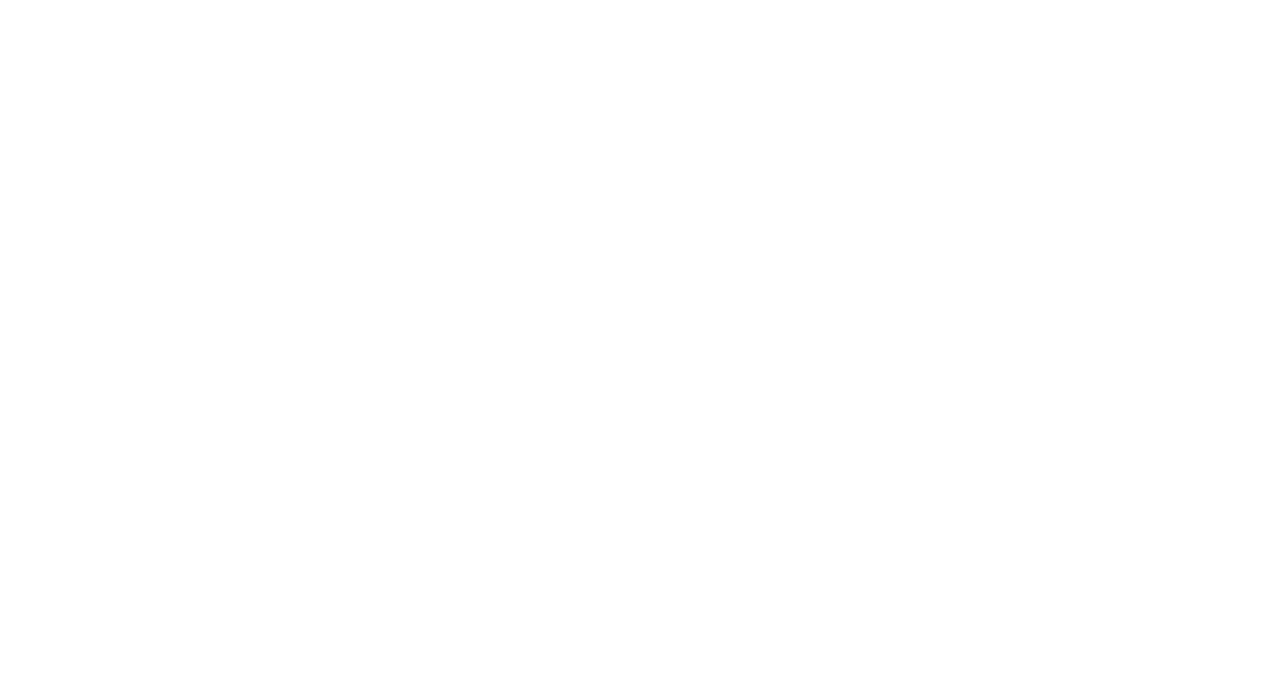
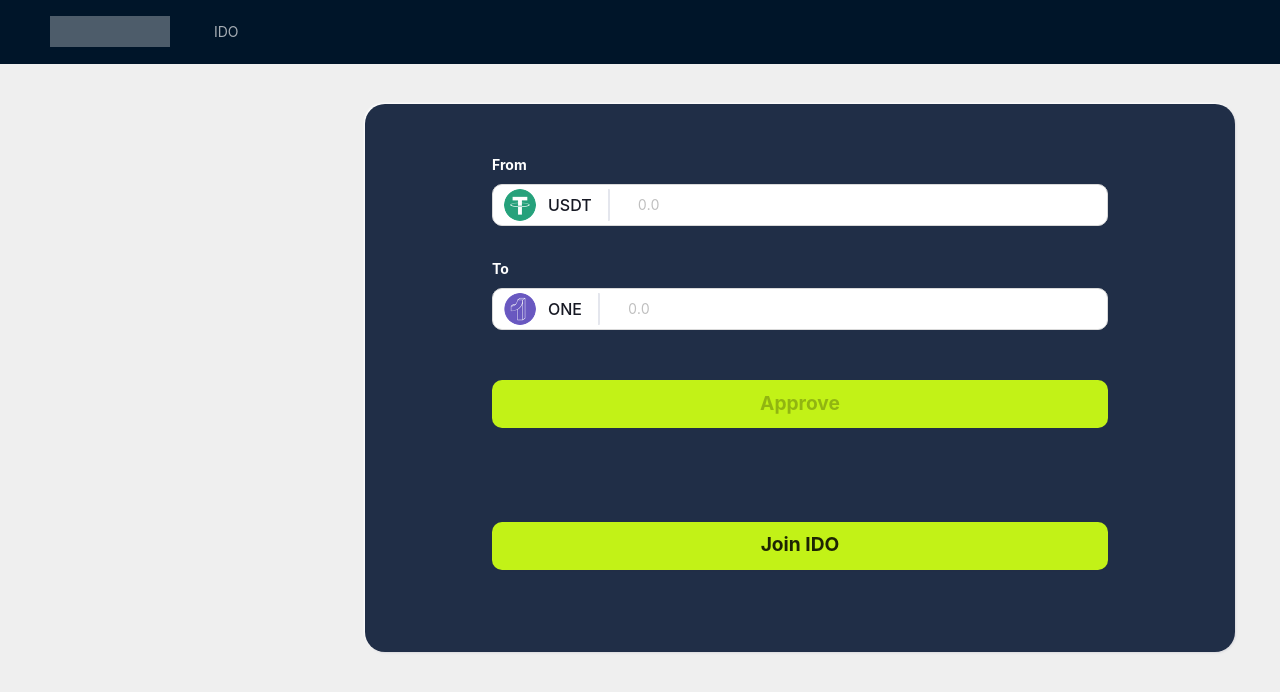
Before and after one commit to zlxiao97/anchor, a React (Create React App) app: page /ido in a window 1280 px wide. Before the commit this address had no page. Shown: the top 692 px of the page. Built offline with nearby package versions, Linux system fonts and the light colour scheme.

Commit message:
feat: form validate/hover style

```diff
--- a/src/App.css
+++ b/src/App.css
@@ -49,6 +49,11 @@
     Cantarell, "Fira Sans", "Droid Sans", "Helvetica Neue", sans-serif;
 }
 
+/* 去掉默认 button focus 样式 */
+.ant-btn:focus {
+  color: rgba(0, 0, 0, 0.85) !important;
+}
+
 hr {
   padding: 0px;
   margin: 80px 0px 40px;
--- /dev/null
+++ b/src/components/AmountInput/index.js
@@ -0,0 +1,18 @@
+import { Input } from "antd";
+import { get } from "lodash";
+import { isAmount } from "../../utils/utils";
+
+export default (props) => {
+  const onChange = (e) => {
+    const value = get(e, "target.value", "");
+    if (isAmount(value)) return props.onChange(e);
+  };
+  return (
+    <Input
+      {...props}
+      autoComplete="off"
+      placeholder="0.0"
+      onChange={onChange}
+    />
+  );
+};
--- a/src/config/routes.js
+++ b/src/config/routes.js
@@ -1,4 +1,4 @@
-export const homePath = '/page1'
+export const homePath = '/ido'
 
 export default [
   // Dashboard 仅为 demo
@@ -8,8 +8,8 @@
   //   component: require("../pages/Dashboard").default
   // },
   {
-    name: "Page1",
-    path: "page1",
-    component: require("../pages/Page1").default
+    name: "IDO",
+    path: "ido",
+    component: require("../pages/IDO").default
   }
 ];
--- /dev/null
+++ b/src/pages/IDO/config/layout.js
@@ -0,0 +1,3 @@
+export default [
+  { i: "m1", x: 2.5, y: 0, w: 7, h: 8 },
+];
--- a/src/pages/Page1/index.js
+++ b/src/pages/IDO/index.js
@@ -1,6 +1,6 @@
 import ModuleContainer from "../../components/ModuleContainer";
 import PageLayout from "../../layout/PageLayout";
-import Form from "./components/Form";
+import Form from "./modules/Form";
 import layout from "./config/layout";
 import styles from './index.module.css'
 
--- /dev/null
+++ b/src/pages/IDO/modules/Form/StatefulHOC/index.js
@@ -0,0 +1,35 @@
+import { Form } from "antd";
+import { useState } from "react";
+
+export default (Stateless) => {
+  return (props) => {
+    const [form] = Form.useForm();
+    const [isValid, setIsValid] = useState(false);
+
+    const onFinish = (values) => {
+      console.log("Received values of form: ", values);
+    };
+    const handleJoinBtnClick = () => {
+      console.log("join button was clicked");
+    };
+    const onValuesChange = () => {
+      // 校验表单是否已填写完全
+      const values = form.getFieldsValue();
+      // 不认为 0 是空值
+      const isNotEmpty = (item) => item !== undefined && item !== "";
+      const validate = (values) => Object.values(values).every(isNotEmpty);
+      setIsValid(validate(values));
+    };
+
+    const states = {
+      form,
+      isValid
+    };
+    const callback = {
+      onFinish,
+      handleJoinBtnClick,
+      onValuesChange
+    };
+    return <Stateless {...props} {...states} {...callback} />;
+  };
+};
--- a/src/pages/Page1/components/Form/index.js
+++ b/src/pages/IDO/modules/Form/Stateless/index.js
@@ -1,33 +1,36 @@
-import { Button, Form, Input } from "antd";
+import { Button, Form } from "antd";
 import styles from "./index.module.css";
-import usdt from "../../../../assets/icon-usdt.png";
-import one from "../../../../assets/icon-one.png";
-import Currency from "../../../../components/Currency";
+import usdt from "../../../../../assets/icon-usdt.png";
+import one from "../../../../../assets/icon-one.png";
+import Currency from "../../../../../components/Currency";
+import AmountInput from "../../../../../components/AmountInput";
 
-export default () => {
-  const onFinish = (values) => {
-    console.log("Received values of form: ", values);
-  };
-  const handleJoinBtnClick = () => {
-    console.log("join button was clicked");
+export default ({
+  isValid,
+  form,
+  onFinish,
+  handleJoinBtnClick,
+  onValuesChange
+}) => {
+  const formProps = {
+    form,
+    className: styles.form,
+    layout: "vertical",
+    onValuesChange,
+    onFinish
   };
   return (
     <div className={styles.wrap}>
-      <Form className={styles.form} layout="vertical" onFinish={onFinish}>
+      <Form {...formProps}>
         <Form.Item label="From" name="from">
-          <Input
-            autocomplete="off"
-            prefix={<Currency imageSrc={usdt} text="USDT" />}
-          />
+          <AmountInput prefix={<Currency imageSrc={usdt} text="USDT" />} />
         </Form.Item>
         <Form.Item label="To" name="to">
-          <Input
-            autocomplete="off"
-            prefix={<Currency imageSrc={one} text="ONE" />}
-          />
+          <AmountInput prefix={<Currency imageSrc={one} text="ONE" />} />
         </Form.Item>
         <Form.Item>
           <Button
+            disabled={!isValid}
             htmlType="submit"
             className={styles.btn}
             style={{
--- a/src/pages/Page1/components/Form/index.module.css
+++ b/src/pages/IDO/modules/Form/Stateless/index.module.css
@@ -1,5 +1,5 @@
 .form {
-  max-width: 40%;
+  max-width: 80%;
   margin: 0 auto !important;
 }
 
@@ -23,7 +23,12 @@
   border-radius: 10px !important;
   font-size: 1.2rem !important;
   font-weight: bolder !important;
-  background-color: rgb(203, 253, 21) !important;
+  background-color: rgba(203, 253, 21, 0.95) !important;
+}
+
+.btn:not([disabled]):hover {
+  color: rgba(0, 0, 0, 0.85) !important;
+  background-color: rgba(203, 253, 21) !important;
 }
 
 .btn span {
--- /dev/null
+++ b/src/pages/IDO/modules/Form/index.js
@@ -0,0 +1,4 @@
+import StatefulHOC from "./StatefulHOC";
+import Stateless from "./Stateless";
+
+export default StatefulHOC(Stateless);
--- a/src/pages/Page1/config/layout.js
+++ /dev/null
@@ -1,3 +0,0 @@
-export default [
-  { i: "m1", x: 1.5, y: 0, w: 9, h: 8 },
-];
--- /dev/null
+++ b/src/utils/utils.js
@@ -0,0 +1 @@
+export const isAmount = (value) => /^[+-]?([0-9]*[.])?[0-9]*$/g.test(value);
```
Also changed, not shown: src/pages/IDO/index.module.css (renamed from src/pages/Page1/index.module.css).
